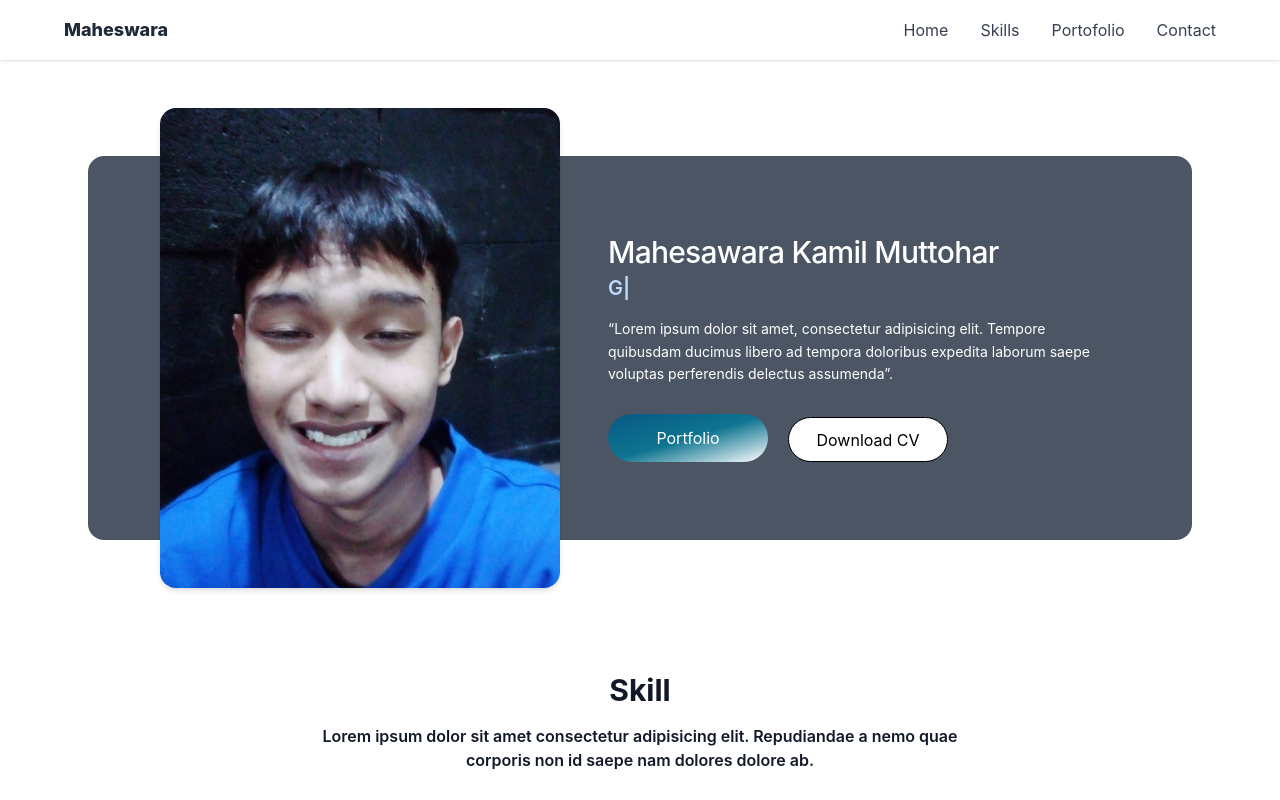
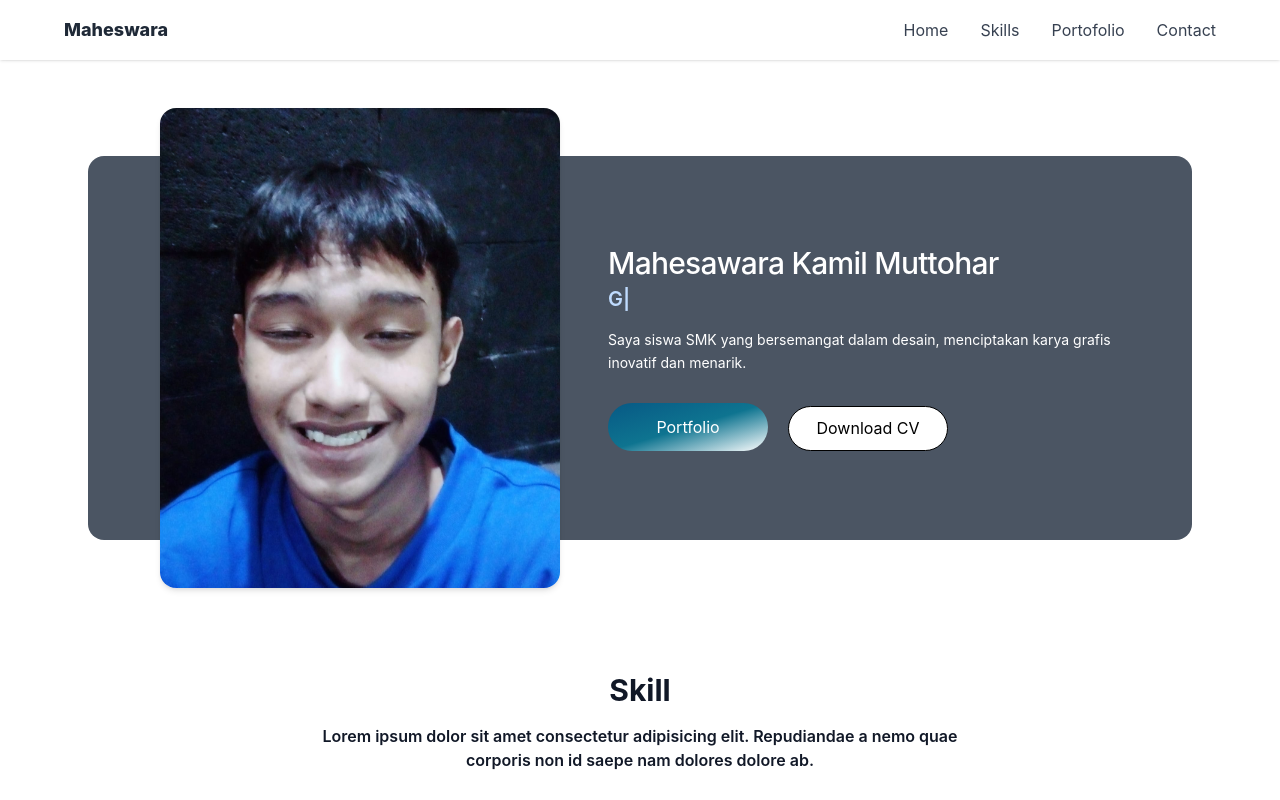
Before and after one commit to IndraRP/mahesweb, a React (Create React App) app: page / in a window 1280 px wide. Shown: the top 800 px of the page. Built offline with nearby package versions, Linux system fonts and the light colour scheme.

Commit message:
update desc

```diff
--- a/src/page/home.jsx
+++ b/src/page/home.jsx
@@ -70,9 +70,8 @@ const Home = () => {
                 </div>
 
                 <p className="mt-4 text-sm leading-relaxed text-white md:text-md">
-                  “Lorem ipsum dolor sit amet, consectetur adipisicing elit.
-                  Tempore quibusdam ducimus libero ad tempora doloribus expedita
-                  laborum saepe voluptas perferendis delectus assumenda”.
+                Saya siswa SMK yang bersemangat dalam desain,
+                menciptakan karya grafis inovatif dan menarik.
                 </p>
 
                 <div className="button block lg:flex pt-4">
```
